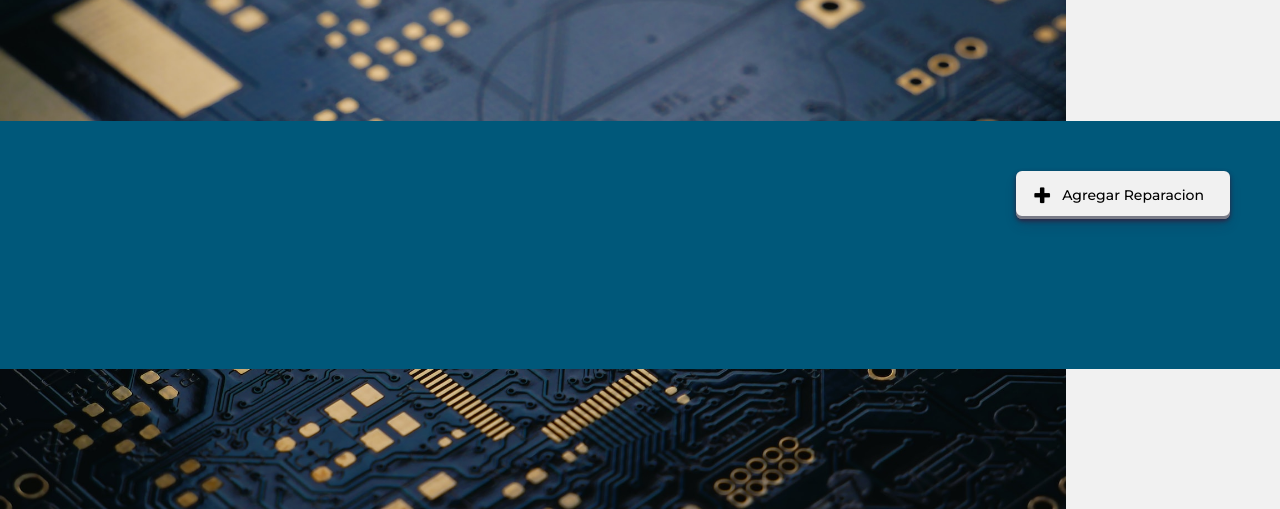
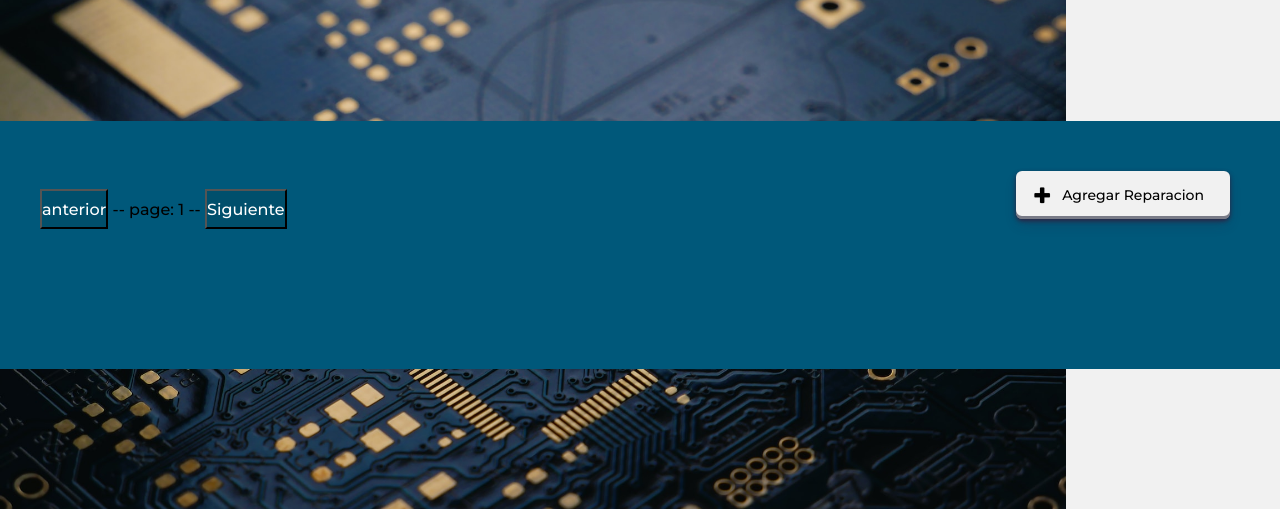
Before and after one commit to maxicabrera23/proyecto_reparaciones, a Flask app: page / in a window 1280 px wide. Shown: the part 166-675 px from the top of the page. Run offline with Flask 2, Linux system fonts and the light colour scheme; data that the repository does not hold is empty; some libraries are stand-ins or nearby versions.

Commit message:
paginacion casi funcionando en el front

```diff
--- a/app.py
+++ b/app.py
@@ -226,12 +226,12 @@ def mostrarReparaciones():
     cantidadRegistros = len(registros)
 
     print(f'la cantidad de registros es: {cantidadRegistros}')
-    nextPage = f'http://localhost:5000/reparaciones?page={nextp}&limit={limit}&offset={next}'
+    nextPage = f'/reparaciones?page={nextp}&limit={limit}&offset={next}'
 
     if prev < 0:
         prevPage = ""
     else:
-        prevPage = f'http://localhost:5000/reparaciones?page={prevp}&limit={limit}&offset={prev}'
+        prevPage = f'/reparaciones?page={prevp}&limit={limit}&offset={prev}'
 
     if int(cantidadRegistros) < limit:
         nextPage = ""
--- a/static/scripts/main.js
+++ b/static/scripts/main.js
@@ -20,6 +20,7 @@ const campoNumero = document.querySelector('#nro_repa');
 const AbrirModal = document.querySelector('.BotonAbrirModal');
 const Modal = document.querySelector('.Modal');
 const CerrarModal = document.querySelector('.CerrarModal');
+const divPaginacion = document.querySelector('#paginacion')
 
 AbrirModal.addEventListener('click', ()=>{
     Modal.classList.add('MostrarModal');
@@ -39,14 +40,26 @@ CerrarModal.addEventListener('click', ()=>{
     FormUsuarios.reset();
 });
 
-/* mostar clientes */
+/* mostar reparaciones */
 window.addEventListener("DOMContentLoaded", async() => {
-    const response = await fetch("/reparaciones?page=1&limit=10&offset=0");
-    const data = await response.json()
-    reparaciones = data
-    console.log(reparaciones[1])
+    const ruta = "/reparaciones?page=1&limit=10&offset=0";
+    var respuesta = await cargar(ruta)
+    // console.log(respuesta)
+    divPaginacion.innerHTML = `<input id=anterior type="button" value="anterior"> -- page: ${respuesta[1].pagina} --  <input id="siguiente" type="button" value="Siguiente">`
+
+    // console.log(respuesta)
+    var bprev = document.getElementById("anterior")
+    bprev.addEventListener('click' , async() =>{
+        link(respuesta[1].anterior)
+    })
+
+    var bSig = document.getElementById("siguiente")
+    bSig.addEventListener('click' , async() =>{
+        link(respuesta[1].siguiente)
+    })
+
     contenido = reparaciones.length
-    mostrarData(reparaciones[0])
+    mostrarData(respuesta[0])
 
     data_clientes = await cargar_clientes()
     listaClientes = data_clientes
@@ -165,8 +178,38 @@ estadoReparacion.addEventListener('change', async e=> {
 })
 
 /*######################################################*/
+async function link(link){
+    console.log(link)
+    res = await cargar(link)
+    console.log(`respuesta desde link:${res[0]} , ${res[1].anterior} , ${res[1].siguiente}`)
+    divPaginacion.innerHTML = `<input id=anterior type="button" value="anterior"> -- page: ${res[1].pagina} --  <input id="siguiente" type="button" value="Siguiente">`
+
+    bprev.addEventListener('click' , async() =>{
+        link(res[1].anterior)
+    })
+    bSig.addEventListener('click' , async() =>{
+        link(res[1].siguiente)
+    })
+
+
+    respuesta = res
+
+
+    mostrarData(res[0])
+
+}
+
+
+async function cargar(ruta) {
+    const response = await fetch(ruta);
+    const data = await response.json()
+    reparaciones = data
+    return reparaciones
+}
 
 function mostrarData(reparaciones){
+
+
 
     ReparacionesLista.innerHTML =''
 
--- a/static/styles/style.css
+++ b/static/styles/style.css
@@ -293,7 +293,7 @@ h1{
 
 .Acciones{
     display: flex;
-    justify-content: right;
+    justify-content: space-between;
     padding: 40px;
     /* margin: 10px 50px; */
     flex-direction: row;
--- a/templates/index.html
+++ b/templates/index.html
@@ -30,6 +30,7 @@
             <!-- <button class="BotonAbrirModal">
                 <img class="agregar" src="./static/images/agregar2.png"/>
             </button> -->
+            <div id="paginacion"></div>
             <button class="BotonAbrirModal"><img class="agregar" src="./static/images/agregar2.png"/><p class="nuevaRepa">Agregar Reparacion</p></button>
         </div>
 
```
